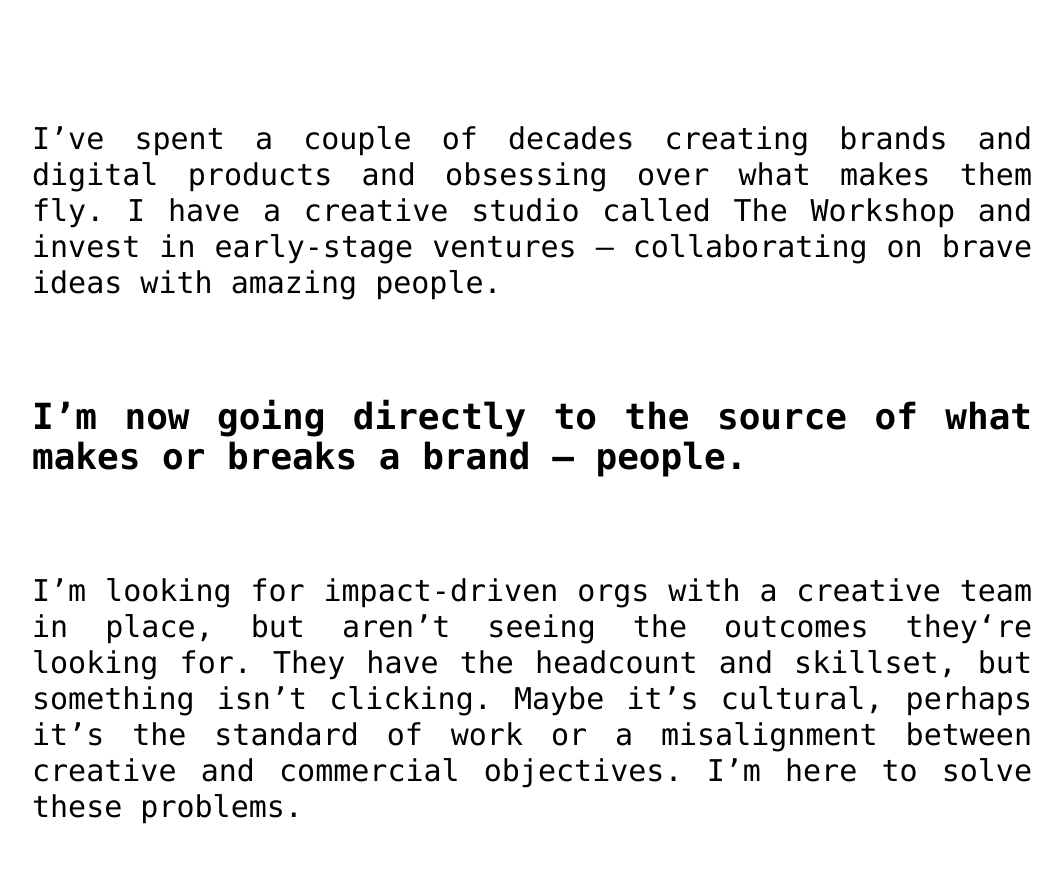
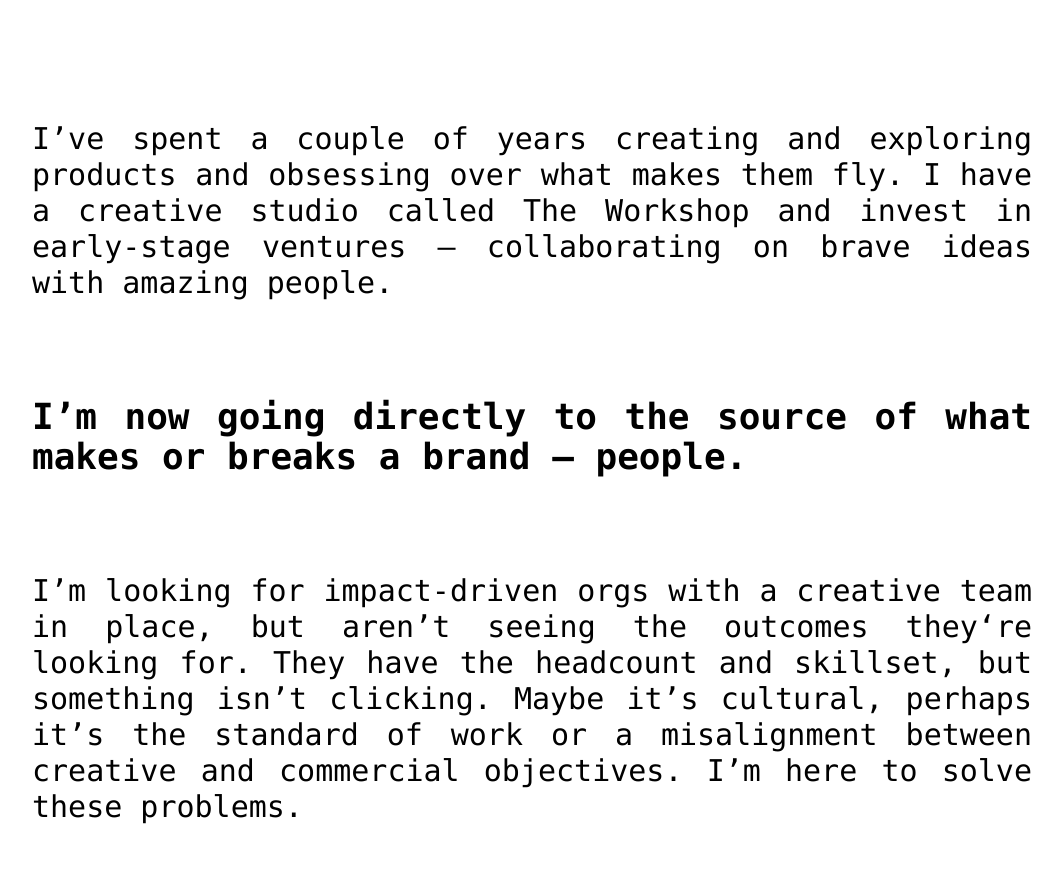
Before and after one commit to N1kos9/landing-page, a React (Vite) app: page / in a window 1280 px wide. Shown: the part 1460-2355 px from the top of the page, without its empty margins (208-1270 px from the left). Built offline with nearby package versions, Linux system fonts and the light colour scheme.

Commit message:
text-edit

```diff
--- a/src/App.jsx
+++ b/src/App.jsx
@@ -70,10 +70,10 @@ function App() {
         </motion.div>
         <div className="md:text-3xl text-base mt-48 flex justify-end">
           <p className="md:w-5/6 text-justify">
-            I’ve spent a couple of decades creating brands and digital products
-            and obsessing over what makes them fly. I have a creative studio
-            called The Workshop and invest in early-stage ventures —
-            collaborating on brave ideas with amazing people.
+            I’ve spent a couple of years creating and exploring products and
+            obsessing over what makes them fly. I have a creative studio called
+            The Workshop and invest in early-stage ventures — collaborating on
+            brave ideas with amazing people.
           </p>
         </div>
         <div className="md:text-4xl mt-24  flex justify-end ">
```
